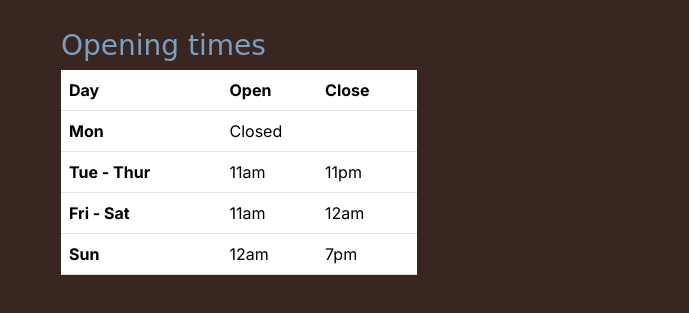
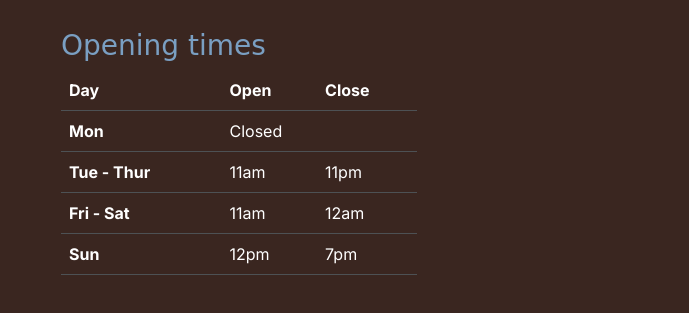
Before and after one commit to francescawaters/boardwalk-games, a plain HTML site: page index.html in a window 1280 px wide. Shown: the part 1191-1504 px from the top of the page, 591-1280 px from the left. Drawn offline with nearby package versions, Linux system fonts and the light colour scheme; a web font is replaced by a local one.

Commit message:
Add: styling to opening times table

```diff
--- a/assets/css/style.css
+++ b/assets/css/style.css
@@ -109,6 +109,10 @@ h2 {
     color: var(--secondary-color);
 }
 
+#contact .table-dark * {
+    background-color: transparent;
+}
+
 /* grid visualisation CSS for testing */
 
 /* .container,
--- a/index.html
+++ b/index.html
@@ -1,3 +1,4 @@
+
 <!DOCTYPE html>
 <html lang="en">
 
@@ -47,7 +48,7 @@
                         <a class="nav-link" href="game-library.html">Games</a>
                     </li>
                     <li class="nav-item">
-                        <a class="nav-link" href="#">Contact</a>
+                        <a class="nav-link" href="#contact">Contact</a>
                     </li>
                 </ul>
             </div>
@@ -208,7 +209,7 @@
                     <p><i class="fa-solid fa-phone"></i> 012 345 6789<br>
                         <i class="fa-regular fa-paper-plane"></i> info@boardwalk-games.co
                     </p>
-                    <div class="social-links mt-4">
+                    <div class="social-links my-4">
                         <a href="https://www.instagram.com" target="_blank"
                             aria-label="Visit our Instagram page (opens in a new tab)" rel="noopener"><i
                                 class="fa-brands fa-instagram"></i></a>
@@ -223,7 +224,7 @@
                 <!-- Opening times -->
                 <div class="col-12 col-md-6 col-xl-4">
                     <h3 class="sub-heading-color">Opening times</h3>
-                    <table class="table">
+                    <table class="table table-dark">
                         <thead>
                             <tr>
                                 <th scope="col">Day</th>
@@ -246,10 +247,9 @@
                                 <td>11am</td>
                                 <td>12am</td>
                             </tr>
-
                             <tr>
                                 <th scope="row">Sun</th>
-                            <td>12am</td>
+                                <td>12pm</td>
                                 <td>7pm</td>
                             </tr>
                         </tbody>
```
Lines whose indentation alone changed are shown as unchanged.
